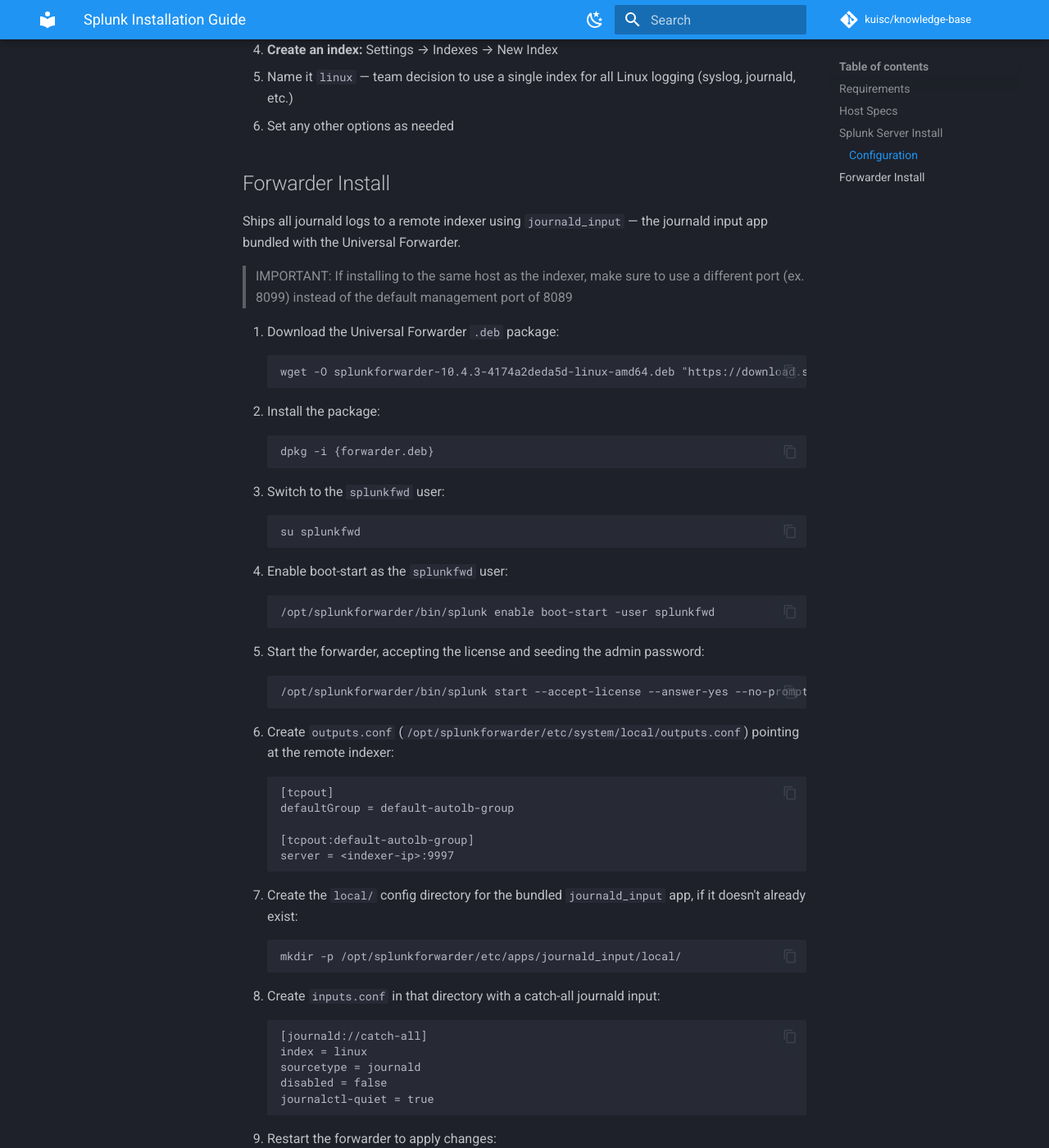
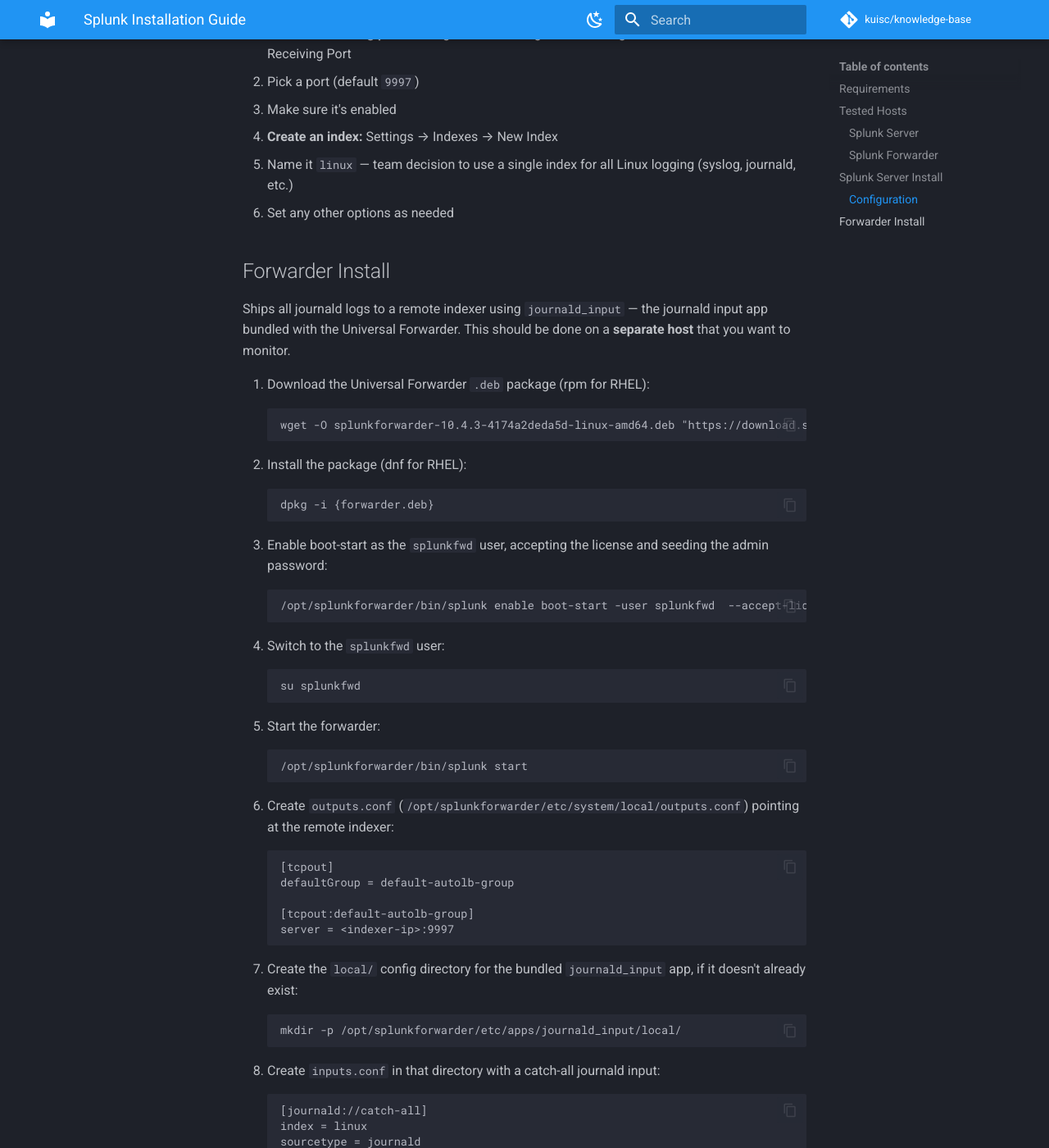
Before and after one commit to KUISC/knowledge-base, an MkDocs documentation site: the page built from docs/playbooks/splunk-install-guide.md, in a window 1280 px wide and 1400 px high, scrolled down 1590 px. Shown: the whole window at 82% size. Built offline with MkDocs 1.6.1 and Material for MkDocs 9.7.7, drawn with Linux system fonts in a browser that asks for light colours; comment, search, counter and statistics services are not loaded; some of the changed text lies outside the part shown.

Commit message:
Update splunk-install-guide.md
Slightly revised instructions, ran through the forwarder install on fedora 44

````diff
--- a/docs/playbooks/splunk-install-guide.md
+++ b/docs/playbooks/splunk-install-guide.md
@@ -6,22 +6,43 @@
 - Disregard for personal mental health
 - `wget`
 
-## Host Specs
+## Tested Hosts
+These are the VMs that this guide has been tested with.
 
-- Lubuntu 24.04
+### Splunk Server
+
+Lubuntu 24:
 - Fresh minimal install
 - Updated
 - 64GB storage
 - 8GB RAM
 - 4 CPU
 
+### Splunk Forwarder
+
+Lubuntu 24.04:
+- Fresh full install
+- updated
+- 32gb storage
+- 2gb ram
+- 2 cpu
+
+Fedora Server 44:
+- Fresh server install
+- updated
+- 32gb storage
+- 2gb ram
+- 2 cpu
+- cockpit disabled
+
+
 ## Splunk Server Install
 
-1. Download the Splunk `.deb` package:
+1. Download the Splunk `.deb` package (use RPM for RHEL-based distros:
    ```
    wget -O splunk-10.4.3-4174a2deda5d-linux-amd64.deb "https://download.splunk.com/products/splunk/releases/10.4.3/linux/splunk-10.4.3-4174a2deda5d-linux-amd64.deb"
    ```
-2. Install the package (this installs to `/opt/splunk`):
+2. Install the package (this installs to `/opt/splunk`, use dnf for RHEL):
    ```
    dpkg -i {downloaded .deb}
    ```
@@ -59,29 +80,27 @@
 
 ## Forwarder Install
 
-Ships all journald logs to a remote indexer using `journald_input` — the journald input app bundled with the Universal Forwarder.
+Ships all journald logs to a remote indexer using `journald_input` — the journald input app bundled with the Universal Forwarder. This should be done on a **separate host** that you want to monitor.
 
-> IMPORTANT: If installing to the same host as the indexer, make sure to use a different port (ex. 8099) instead of the default management port of 8089
-
-1. Download the Universal Forwarder `.deb` package:
+1. Download the Universal Forwarder `.deb` package (rpm for RHEL):
    ```
    wget -O splunkforwarder-10.4.3-4174a2deda5d-linux-amd64.deb "https://download.splunk.com/products/universalforwarder/releases/10.4.3/linux/splunkforwarder-10.4.3-4174a2deda5d-linux-amd64.deb"
    ```
-2. Install the package:
+2. Install the package (dnf for RHEL):
    ```
    dpkg -i {forwarder.deb}
    ```
-3. Switch to the `splunkfwd` user:
+3. Enable boot-start as the `splunkfwd` user, accepting the license and seeding the admin password:
+   ```
+   /opt/splunkforwarder/bin/splunk enable boot-start -user splunkfwd  --accept-license --answer-yes --no-prompt --seed-passwd 'kuisc123'
+   ```
+4. Switch to the `splunkfwd` user:
    ```
    su splunkfwd
    ```
-4. Enable boot-start as the `splunkfwd` user:
+5. Start the forwarder:
    ```
-   /opt/splunkforwarder/bin/splunk enable boot-start -user splunkfwd
-   ```
-5. Start the forwarder, accepting the license and seeding the admin password:
-   ```
-   /opt/splunkforwarder/bin/splunk start --accept-license --answer-yes --no-prompt --seed-passwd 'kuisc123'
+   /opt/splunkforwarder/bin/splunk start
    ```
 6. Create `outputs.conf` (`/opt/splunkforwarder/etc/system/local/outputs.conf`) pointing at the remote indexer:
    ```
````
